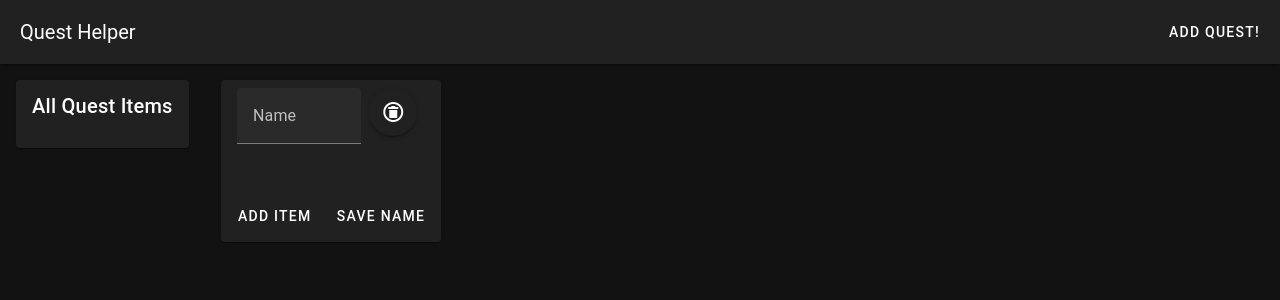
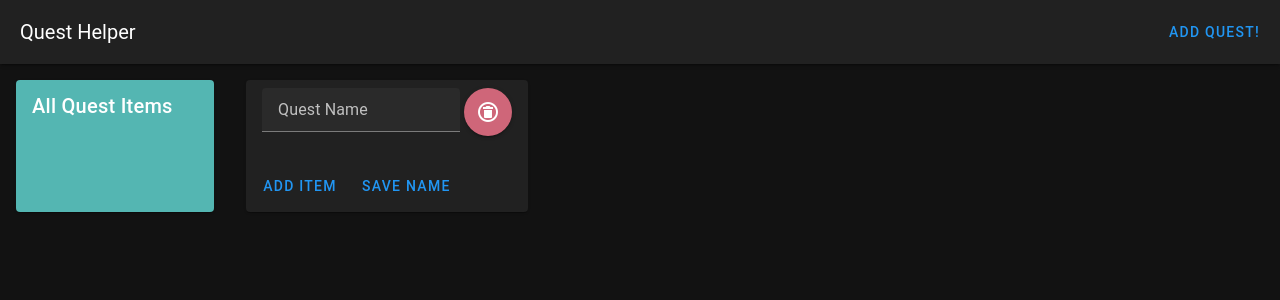
Before and after one commit to z-s-kusz/zero-sievert-quest-helper, a Vue app: page / in a window 1280 px wide. Both pictures are taken after a click on the button "ADD QUEST!". Shown: the top 300 px of the page. Built offline with nearby package versions, Linux system fonts and the light colour scheme.

Commit message:
style: add min size, reduce padding

```diff
--- a/src/components/Collection.vue
+++ b/src/components/Collection.vue
@@ -58,12 +58,13 @@ const removeCollection = () => {
 </script>
 
 <template>
+    <v-fade-transition>
     <v-card class="small-card">
         <v-card-title>
             <span v-if="!collection.editing">{{ collection.name }}</span>
             <div v-else class="flex">
-                <v-text-field label="Name" v-model="collectionName"></v-text-field>
-                <v-btn class="mx-2" icon="mdi-delete-circle-outline" @click="removeCollection"></v-btn>
+                <v-text-field label="Quest Name" class="quest-name" v-model="collectionName" @keydown.enter="saveCollection" hide-details density="compact"></v-text-field>
+                <v-btn class="ml-1" icon="mdi-delete-circle-outline" @click="removeCollection" color="error"></v-btn>
             </div>
         </v-card-title>
         <v-card-text>
@@ -71,11 +72,12 @@ const removeCollection = () => {
                 @remove-item="removeItem"></ItemContainer>
         </v-card-text>
         <v-card-actions>
-            <v-btn @click="addNewItem">Add Item</v-btn>
-            <v-btn v-if="!collection.editing" @click="toggleEditCollection">Edit Name</v-btn>
-            <v-btn v-else @click="saveCollection">Save Name</v-btn>
+            <v-btn @click="addNewItem" color="primary">Add Item</v-btn>
+            <v-btn v-if="!collection.editing" @click="toggleEditCollection" color="secondary">Edit/Remove Quest</v-btn>
+            <v-btn v-else @click="saveCollection" color="primary">Save Name</v-btn>
         </v-card-actions>
     </v-card>
+    </v-fade-transition>
 </template>
 
 <style scoped lang="scss">
@@ -83,9 +85,13 @@ const removeCollection = () => {
     display: flex;
     justify-content: space-between;
 }
-
+.quest-name {
+    min-width: 198px;
+}
 .small-card {
     max-width: 500px;
     margin: 1rem;
+    display: flex;
+    flex-direction: column;
 }
 </style>
--- a/src/components/GlobalList.vue
+++ b/src/components/GlobalList.vue
@@ -39,9 +39,9 @@ const allItems = computed((): PartialItems[] => {
 </script>
 
 <template>
-    <v-card title="All Quest Items" class="small-card">
+    <v-card title="All Quest Items" class="small-card" color="secondary">
         <v-card-text>
-            <ul>
+            <ul class="list-container">
                 <li v-for="(item, i) in allItems" :key="i">{{ item.name }} * {{ item.count }}</li>
             </ul>
         </v-card-text>
@@ -52,5 +52,9 @@ const allItems = computed((): PartialItems[] => {
 .small-card {
     max-width: 500px;
     margin: 1rem;
+    min-width: 198px;
+}
+.list-container {
+    list-style-position: inside;
 }
 </style>
--- a/src/components/Home.vue
+++ b/src/components/Home.vue
@@ -29,7 +29,7 @@ const removeCollection = (id: string) => {
     <v-app>
         <v-app-bar :elevation="2" title="Quest Helper">
             <template v-slot:append>
-                <v-btn @click="addCollection">Add Quest!</v-btn>
+                <v-btn @click="addCollection" color="primary">Add Quest!</v-btn>
             </template>
         </v-app-bar>
         <v-main class="collection-container">
@@ -44,6 +44,6 @@ const removeCollection = (id: string) => {
 .collection-container {
     display: flex;
     flex-wrap: wrap;
-    align-items: flex-start;
+    align-content: flex-start;
 }
 </style>
--- a/src/components/JSONEditor.vue
+++ b/src/components/JSONEditor.vue
@@ -37,8 +37,7 @@ export default defineComponent({
   <section>
     <h1>Make a JSON list of Options for Selects (results in console)</h1>
   <form @submit.prevent="addItem()" class="flex">
-    <v-text-field label="Item Name" v-model="item"></v-text-field>
-    <!-- TODO fix button icons here and in remove-->
+    <v-text-field hide-details label="Item Name" v-model="item"></v-text-field>
     <v-btn icon="mdi-add" color="primary"></v-btn>
   </form>
   <v-btn @click="makeFinalJSON()">Generate JSON</v-btn>
--- a/src/components/item/ItemDisplay.vue
+++ b/src/components/item/ItemDisplay.vue
@@ -32,12 +32,12 @@ const label = computed(() => {
 
 <template>
     <div class="flex">
-        <v-checkbox v-model="item.completed" @click="updateStatus">
+        <v-checkbox hide-details v-model="item.completed" @click="updateStatus" class="mr-1 checkbox-container">
             <template v-slot:label>
                 <span :class="itemClass">{{ label }}</span>
             </template>
         </v-checkbox>
-        <v-btn icon="mdi-pencil-outline" @click="editItem" class="mx-2"></v-btn>
+        <v-btn icon="mdi-pencil-outline" @click="editItem" class="ml-1" color="secondary"></v-btn>
     </div>
 </template>
 
@@ -50,4 +50,7 @@ const label = computed(() => {
 .strike-through {
     text-decoration: line-through;
 }
+.checkbox-container {
+    min-width: 198px;
+}
 </style>
--- a/src/components/item/ItemEdit.vue
+++ b/src/components/item/ItemEdit.vue
@@ -34,13 +34,13 @@ const remove = () => {
 </script>
 
 <template>
-    <div class="flex">
-        <v-autocomplete class="mx-2" v-model="name" :items="loot" density="compact">
+    <form class="flex" @submit.prevent="save">
+        <v-autocomplete hide-details class="mr-1 name" v-model="name" :items="loot" density="compact" spellcheck="false">
         </v-autocomplete>
-        <v-text-field class="mx-2 count" label="Count" v-model="count" type="number" density="compact"></v-text-field>
-        <v-btn icon="mdi-delete-circle-outline" @click="remove" class="mx-2"></v-btn>
-        <v-btn class="mx-2" icon="mdi-content-save-outline" @click="save"></v-btn>
-    </div>
+        <v-text-field  hide-details class="mx-1 count" label="Count" v-model="count" type="number" density="compact"></v-text-field>
+        <v-btn class="mx-1" icon="mdi-delete-circle-outline" @click.prevent="remove"  color="error"></v-btn>
+        <v-btn type="submit" class="ml-1" icon="mdi-content-save-outline" color="primary"></v-btn>
+    </form>
 </template>
 
 <style scoped lang="scss">
@@ -48,6 +48,9 @@ const remove = () => {
     display: flex;
 }
 
+.name {
+    min-width: 198px
+}
 .count {
     max-width: 80px;
 }
```
